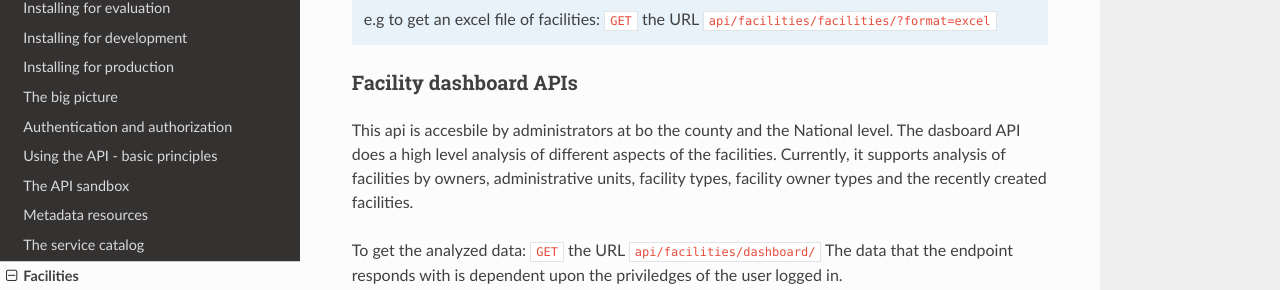
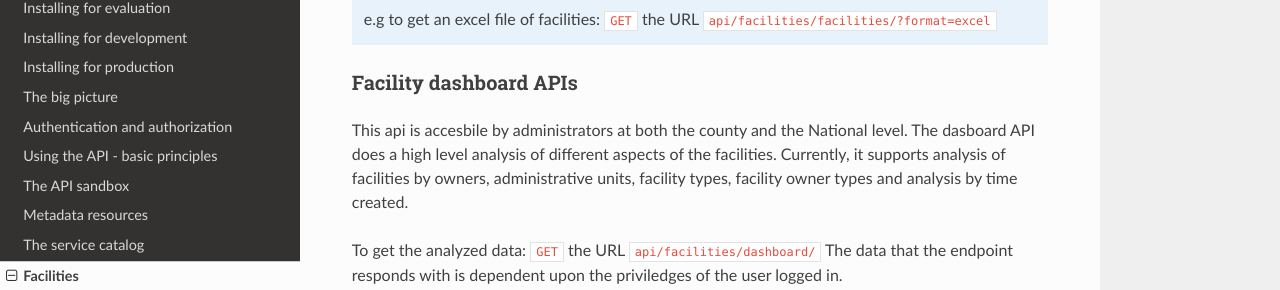
Before and after one commit to MasterFacilityList/mfl_api, a Sphinx documentation site: the page built from docs/10_facilities.rst, in a window 1280 px wide and 900 px high, scrolled down 13546 px. Shown: the part 137-427 px from the top of the window. Built offline with Sphinx 7.4.7 and the Read the Docs theme 2.0.0, drawn with Linux system fonts in a browser that asks for light colours.

Commit message:
Fix docs formatting

```diff
--- a/docs/10_facilities.rst
+++ b/docs/10_facilities.rst
@@ -626,10 +626,10 @@ Facility Excel reports
 
 Facility dashboard APIs
 ++++++++++++++++++++++++++
-This api is accesbile by administrators at bo the county and the National level.
+This api is accesbile by administrators at both the county and the National level.
 The dasboard API does a high level analysis of different aspects of the facilities.
 Currently, it supports analysis of facilities by owners, administrative units,
-facility types, facility owner types and the recently created facilities.
+facility types, facility owner types and analysis by time created.
 
 
 To get the analyzed data:
```
